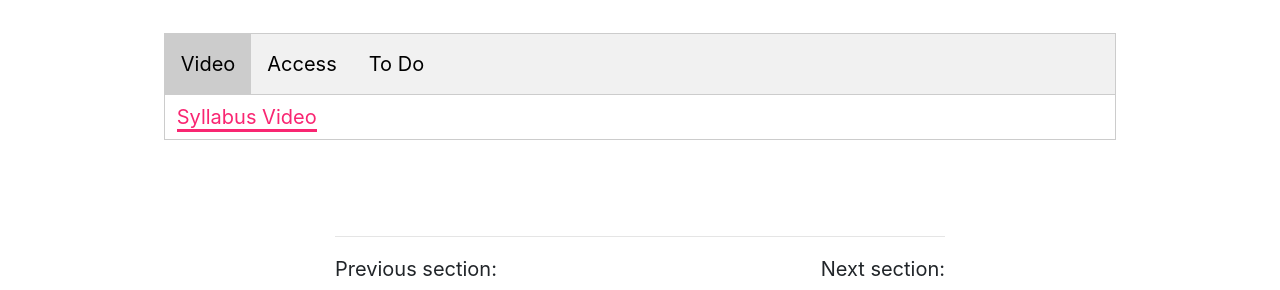
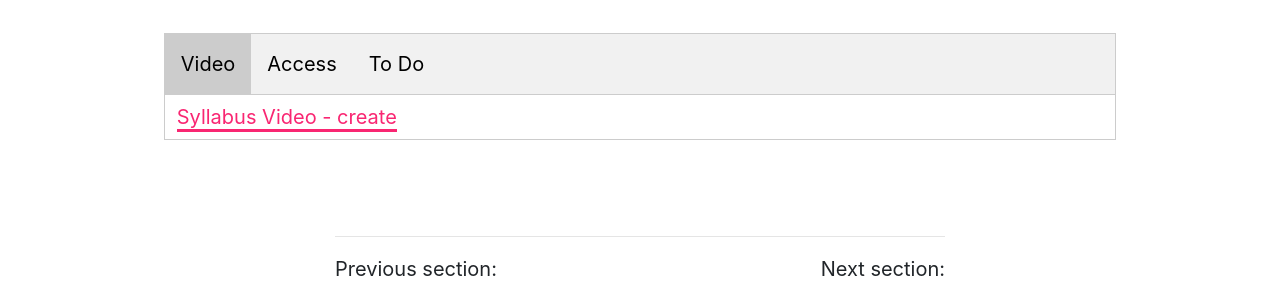
Before and after one commit to Montana-Media-Arts/120_CreativeCoding1-Spring2021, a Jekyll site: the page built from modules/week-1/_posts/2017-01-04-syllabus.md, in a window 1280 px wide. Shown: the part 548-838 px from the top of the page. Built offline with Jekyll 4.4.1, drawn with Linux system fonts in a browser that asks for light colours; nearby versions of some CDN libraries.

Commit message:
updated syllabus

```diff
--- a/modules/week-1/_posts/2017-01-04-syllabus.md
+++ b/modules/week-1/_posts/2017-01-04-syllabus.md
@@ -12,10 +12,10 @@ module: 1
   <button class="tablinks" onclick="openTab(event, 'ToDo')">To Do</button>
 </div>
 <div id="Video" class="tabcontent" style="display:block">
-<a href="//www.youtube.com/embed/PCh0WZqN9Cg" data-lity>Syllabus Video</a>
+<a href="" data-lity>Syllabus Video - create</a>
 </div>
 <div id="Access" class="tabcontent">
-You can get to the Syllabus from the tab up above in the navigation bar, or directly from <a href="https://moodle.umt.edu/pluginfile.php/2008071/course/section/627635/Syllabus.pdf?time=1590768842791" target="_blank">Syllabus</a>.
+You can get to the Syllabus from the tab up above in the navigation bar, or directly from <a href="https://moodle.umt.edu/mod/resource/view.php?id=1757870&redirect=1" target="_blank">Syllabus</a>.
 </div>
 <div id="ToDo" class="tabcontent">
 
```
Also changed, not shown: modules/syllabus/_posts/2017-01-01-syllabus.md (+1 -1 lines).
